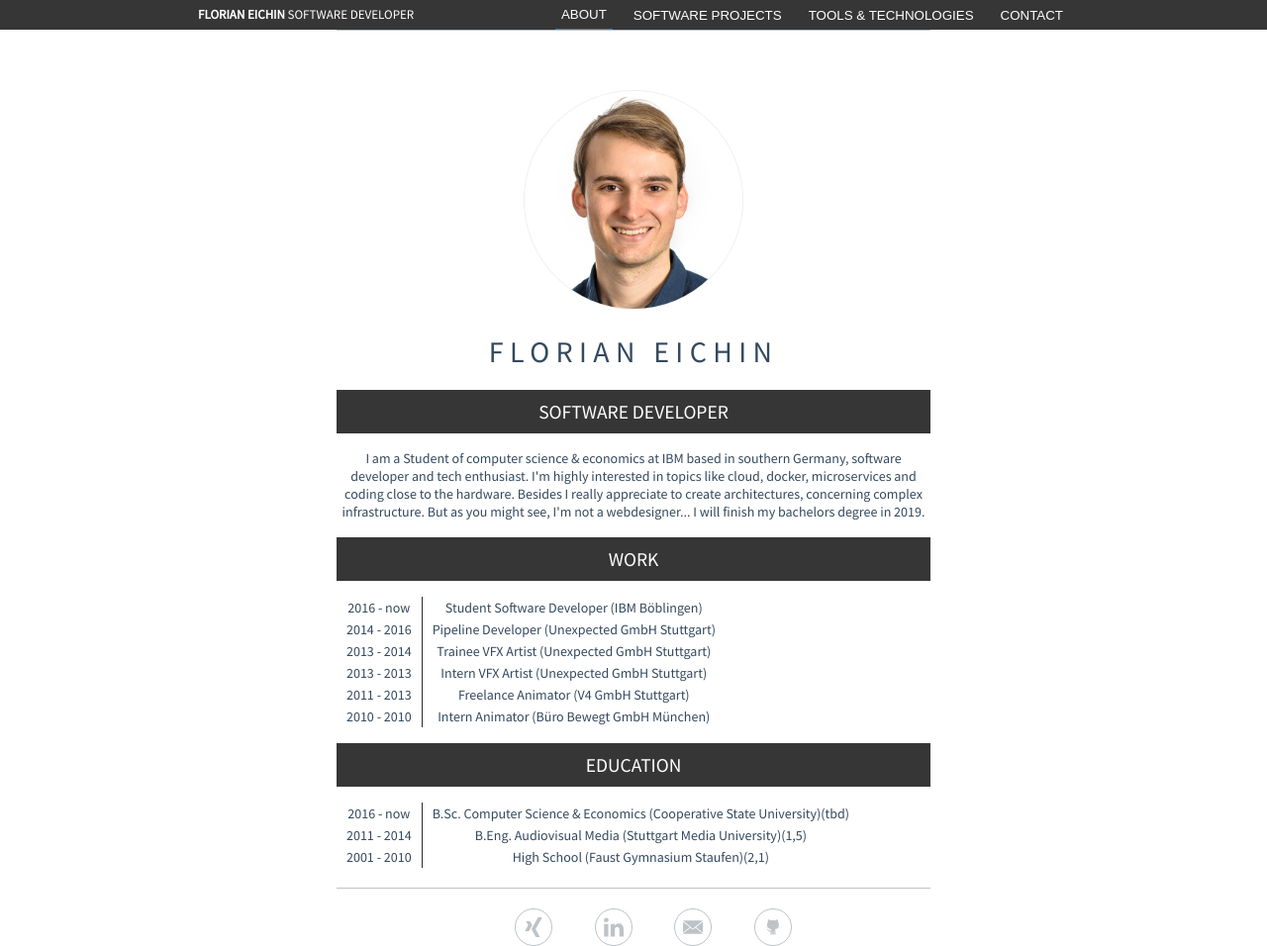
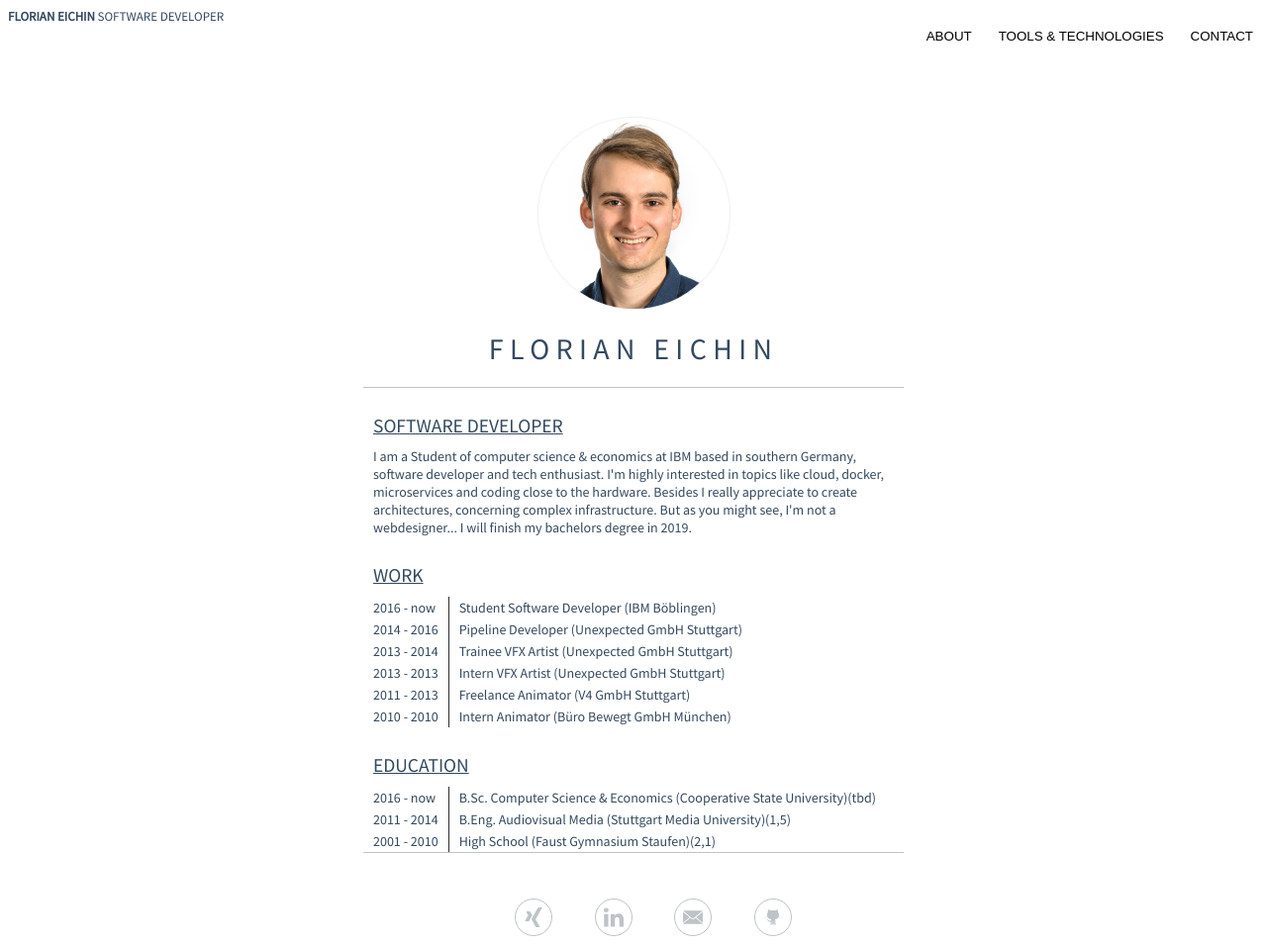
Before and after one commit to florianeichin/website, a plain HTML site: page index.html in a window 1280 px wide. Shown: the whole page at 99% size. Drawn offline with Linux system fonts and the light colour scheme.

Commit message:
reworked complete base
Signed-off-by: Florian Eichin <flo.ei@web.de>

```diff
--- /dev/null
+++ b/func.js
@@ -0,0 +1,16 @@
+function useIt(page) {
+    //var link = document.querySelector('link[rel="import"]');
+    //var content = link.import;
+    //var el = content.querySelector('.about');
+    var el = document.querySelector("template").content.querySelector('.' + page)
+    console.log(el)
+
+    if (document.querySelector("#container").hasChildNodes()) {
+      document.querySelector("#container").lastChild.remove()
+    }
+
+    document.querySelector('#container').appendChild(
+      document.importNode(el, true));
+  }
+
+  useIt("about")
--- a/index.html
+++ b/index.html
@@ -1,5 +1,12 @@
 <!doctype html>
 <html>
+<!--
+
+    todo:
+        navigation responsive
+        html auslagern
+        bild rein
+-->
 
 <head>
   <meta http-equiv="content-type" content="text/html; charset=utf-8" />
@@ -7,51 +14,82 @@
   <meta http-equiv="pragma" content="no-cache" />
   <meta name="robots" content="all" />
   <link href="https://fonts.googleapis.com/css?family=Source+Sans+Pro" rel="stylesheet">
-
   <meta charset="UTF-8">
   <link rel="stylesheet" href="style.css">
-  <script src="openTab.js"></script>
-  <meta name="google-site-verification" content="trXqlFea4UTk-Ju4hlSlQreWipYYJS1JEOdXr0vNLhI" />
+  <!--<link rel="import" href="about.html">-->
+
+
 
 </head>
 
+
 <body>
-  <div id="header_wrapper">
-    <div id="header">
+
   <div id="logo"><b>Florian Eichin</b> Software Developer</div>
   <div id="menu">
     <ul class="navigation">
       <li>
-            <button class="tablinks" onclick="openTab(event, 'about')" id="defaultOpen">About</button>
+        <button class="tablinks" onclick="useIt('about')" id="defaultOpen">About</button>
       </li>
       <li>
-            <button class="tablinks" onclick="openTab(event, 'projects')">Software Projects</button>
+        <button class="tablinks" onclick="useIt('tools')">Tools & Technologies</button>
       </li>
       <li>
-            <button class="tablinks" onclick="openTab(event, 'tools')">Tools & Technologies</button>
-          </li>
-          <li>
-            <button class="tablinks" onclick="openTab(event, 'contact')">Contact</button>
+        <button class="tablinks" onclick="useIt('contact')">Contact</button>
       </li>
     </ul>
   </div>
-    </div>
+
+
+
+  <div id="content">
+
+
+
+    <div class="avatar center-div">
+      <div class="avatar_image">
+        <img src="img.jpg">
       </div>
 
-
-  <div class="outer">
-    <div class="middle">
-      <div class="inner">
-        <div style="margin:auto;display:table">
-          <div class="avatar">
-            <img src="img.jpg">
     </div>
-        </div>
-        <h1>FLORIAN EICHIN
+    <div class = "center-div">
+    <h1 class = "center-text">FLORIAN EICHIN
         <br>
       </h1>
-        <div id="about" class="tabcontent">
-          <div id="home" class="content">
+    </div>
+
+    <div id="container">
+
+    </div>
+
+  </div>
+  <ul id="icons">
+    <div id="xing" class="icon_wrapper">
+      <a target="_blank" href="https://www.xing.com/profile/Florian_Eichin">
+        <img src="icons/xing.svg" class="icon">
+      </a>
+    </div>
+    <div id="linkedin" class="icon_wrapper">
+      <a target="_blank" href="https://www.linkedin.com/in/florian-eichin-03763257/">
+        <img src="icons/linkedin.svg" class="icon">
+      </a>
+    </div>
+    <div id="mail" class="icon_wrapper">
+      <a href="mailto:mail@florianeichin.de">
+        <img src="icons/mail.svg" class="icon">
+      </a>
+    </div>
+    <div id="github" class="icon_wrapper">
+      <a target="_blank" href="https://www.github.com/florianeichin/">
+        <img src="icons/github.svg" class="icon">
+      </a>
+    </div>
+  </ul>
+
+
+
+  <template>
+    <div class="about">
       <h2>SOFTWARE DEVELOPER</h2>
       <p>I am a Student of computer science & economics at IBM based in southern Germany, software developer and
         tech
@@ -104,29 +142,37 @@
         </tr>
       </table>
     </div>
+
+
+
+
+    <div class="contact">
+      <div id="contact" class="tabcontent">
+        <div id="home" class="content">
+          <div style="text-align:center">
+            <h2>Get in Touch</h2>
+            <p>Florian Eichin
+              <br> Katzenbachstr. 37
+              <br> 70563 Stuttgart
+              <br> mail[at]florianeichin.de
+            </p>
+          </div>
+        </div>
+      </div>
+
     </div>
 
 
 
 
 
-
-
-
-
-
-
-
-
-
-        <div id="tools" class="tabcontent">
-          <div id="home" class="content">
-
+    <div class="tools">
       <h2>Programming Languages</h2>
 
       <div class="grid-container">
         <div class="grid-item"><img class="image" src="img/python.png"><span class="tooltiptext">Python</span></div>
-              <div class="grid-item"><img class="image" src="img/javascript.png"><span class="tooltiptext">Javascript</span></div>
+        <div class="grid-item"><img class="image" src="img/javascript.png"><span class="tooltiptext">Javascript</span>
+        </div>
         <div class="grid-item"><img class="image" src="img/java.png"><span class="tooltiptext">Java</span></div>
         <div class="grid-item"><img class="image" src="img/go.png"><span class="tooltiptext">Go</span></div>
       </div>
@@ -136,11 +182,14 @@
       <div class="grid-container">
         <div class="grid-item"><img class="image" src="img/linux.png"><span class="tooltiptext">Linux</span></div>
         <div class="grid-item"><img class="image" src="img/docker.png"><span class="tooltiptext">Docker</span></div>
-              <div class="grid-item"><img class="image" src="img/kubernetes.png"><span class="tooltiptext">Kubernetes</span></div>
+        <div class="grid-item"><img class="image" src="img/kubernetes.png"><span class="tooltiptext">Kubernetes</span>
+        </div>
         <div class="grid-item"><img class="image" src="img/notary.png"><span class="tooltiptext">Notary</span></div>
-              <div class="grid-item"><img class="image" src="img/containerd.png"><span class="tooltiptext">containerD</span></div>
+        <div class="grid-item"><img class="image" src="img/containerd.png"><span class="tooltiptext">containerD</span>
+        </div>
         <div class="grid-item"><img class="image" src="img/buildkit.png"><span class="tooltiptext">Buildkit</span></div>
-              <div class="grid-item"><img class="image" src="img/jaeger.png"><span class="tooltiptext">Jaeger Tracing</span></div>
+        <div class="grid-item"><img class="image" src="img/jaeger.png"><span class="tooltiptext">Jaeger Tracing</span>
+        </div>
         <div class="grid-item"><img class="image" src="img/traefik.png"><span class="tooltiptext">Traefik</span></div>
         <div class="grid-item"><img class="image" src="img/angular.png"><span class="tooltiptext">Angular</span></div>
         <div class="grid-item"><img class="image" src="img/ionic.png"><span class="tooltiptext">Ionic</span></div>
@@ -152,18 +201,19 @@
         <div class="grid-item"><img class="image" src="img/mongo.png"><span class="tooltiptext">Mongo DB</span></div>
         <div class="grid-item"><img class="image" src="img/redis.png"><span class="tooltiptext">Redis</span></div>
       </div>
-
-
       <div class="clear"></div>
-
       <h2>Topics</h2>
       <div class="grid-container">
-              <div class="grid-item"><img class="image" src="img/crypto.png"><span class="tooltiptext">Cryptography</span></div>
-              <div class="grid-item"><img class="image" src="img/container.png"><span class="tooltiptext">Container</span></div>
-              <div class="grid-item"><img class="image" src="img/security.png"><span class="tooltiptext">Software Security</span></div>
+        <div class="grid-item"><img class="image" src="img/crypto.png"><span class="tooltiptext">Cryptography</span>
+        </div>
+        <div class="grid-item"><img class="image" src="img/container.png"><span class="tooltiptext">Container</span>
+        </div>
+        <div class="grid-item"><img class="image" src="img/security.png"><span class="tooltiptext">Software
+            Security</span></div>
         <div class="grid-item"><img class="image" src="img/cloud.png"><span class="tooltiptext">Cloud</span></div>
         <div class="grid-item"><img class="image" src="img/iot.png"><span class="tooltiptext">IoT</span></div>
-              <div class="grid-item"><img class="image" src="img/microservice.png"><span class="tooltiptext">Microservices</span></div>
+        <div class="grid-item"><img class="image" src="img/microservice.png"><span
+            class="tooltiptext">Microservices</span></div>
         <div class="grid-item"><img class="image" src="img/devops.png"><span class="tooltiptext">DevOps</span></div>
       </div>
 
@@ -178,89 +228,15 @@
         <div class="grid-item"><img class="image" src="img/design.png">
           <span class="tooltiptext">Design Thinking</span>
         </div>
-
-              <div class="grid-item"><img class="image" src="img/itil.png">
-                <span class="tooltiptext">ITIL</span>
-              </div>
       </div>
       <div class="clear"></div>
     </div>
-        </div>
+  </template>
 
 
 
+  <script type="text/javascript" src="func.js"></script>
 
-
-        <div id="projects" class="tabcontent">
-          <div id="home" class="content">
-            <h2>SOFTWARE PROJECTS</h2>
-            <p>This is just a brief description of the professional software development projects, I've worked on. If
-              you want to get in touch, don't hesistate in contacting me via Linkedin or Xing.</p>
-            <h3>IBM Linux on Z Development - Crypto & Docker (2017 - 2018)</h3>
-            <p>Implementing IBM System Z Crypto Express pkcs11 (EP11) signing capabilities upstream in Notary, an open
-              source approach, formely developed by Docker, now donated to CNCF. In the future, Notary will build the
-              base security part of Docker and Kubernetes.</p>
-            <h3>IBM Hybrid Cloud - REST API (2017)</h3>
-            <p>Building a REST API in Node.js and Frontends in Angular. Building algorithms to get simple walktrough
-              trees of complex graph datastructures, for further analytics.</p>
-            <h3>IBM Secure Service Container - Crypto & UI (2017)</h3>
-            <p>Streamlining the workflow of the IBM inhouse signing process. Working on javacard based smartcards and
-              Crypto Express cards using PKCS11 to sign and verify RSA keys.</p>
-            <h3>Unexpected Pipeline (2014-2016)</h3>
-            <p>Co-leading the requirement engineering for and total overhaul of the inhouse workflows and tools.
-              Concept, design and implementation of the core tools.</p>
-
-
-          </div>
-        </div>
-
-        <div id="contact" class="tabcontent">
-          <div id="home" class="content">
-            <div style="text-align:center">
-              <h3>Get in Touch</h3>
-              <p>Florian Eichin
-                <br> Katzenbachstr. 37
-                <br> 70563 Stuttgart
-                <br> mail[at]florianeichin.de
-              </p>
-            </div>
-          </div>
-        </div>
-
-
-      </div>
-
-
-
-    </div>
-    <ul id="icons">
-      <div id="xing" class="icon_wrapper">
-        <a target="_blank" href="https://www.xing.com/profile/Florian_Eichin">
-          <img src="icons/xing.svg" class="icon">
-        </a>
-      </div>
-      <div id="linkedin" class="icon_wrapper">
-        <a target="_blank" href="https://www.linkedin.com/in/florian-eichin-03763257/">
-          <img src="icons/linkedin.svg" class="icon">
-        </a>
-      </div>
-      <div id="mail" class="icon_wrapper">
-        <a href="mailto:mail@florianeichin.de">
-          <img src="icons/mail.svg" class="icon">
-        </a>
-      </div>
-      <div id="github" class="icon_wrapper">
-        <a target="_blank" href="https://www.github.com/florianeichin/">
-          <img src="icons/github.svg" class="icon">
-        </a>
-      </div>
-    </ul>
-  </div>
-  </div>
-  <script>
-    // Get the element with id="defaultOpen" and click on it
-    document.getElementById("defaultOpen").click();
-  </script>
 </body>
 
 </html>
--- a/openTab.js
+++ /dev/null
@@ -1,13 +0,0 @@
-function openTab(evt, tabName) {
-    var i, tabcontent, tablinks;
-    tabcontent = document.getElementsByClassName("tabcontent");
-    for (i = 0; i < tabcontent.length; i++) {
-        tabcontent[i].style.display = "none";
-    }
-    tablinks = document.getElementsByClassName("tablinks");
-    for (i = 0; i < tablinks.length; i++) {
-        tablinks[i].className = tablinks[i].className.replace(" active", "");
-    }
-    document.getElementById(tabName).style.display = "block";
-    evt.currentTarget.className += " active";
-}
--- a/style.css
+++ b/style.css
@@ -1,18 +1,31 @@
 body {
-	margin:0;
+
 	background:#FFF;
 	color:#34495e;
 	font-family:Source Sans Pro;
 	font-size:13px;
 	overflow-y:scroll;
+
+
+
 }
 h1{
     font-size: 30px;
     font-weight: normal;
     letter-spacing: 6.4px;
 }
-.space_top {
-	height:31px;
+h2{
+
+	padding:10px;
+    font-weight: 100;
+    margin-bottom: 0px;
+    text-decoration: underline;
+}
+
+h3{
+
+	padding:5px;
+	font-weight: 100;
 }
 
 table {
@@ -20,7 +33,10 @@ table {
 	border-collapse: collapse;
 }
 p{
-	font-size: 14px;
+    font-size: 14px;
+    padding-left: 10px;
+    padding-right: 10px;
+    margin: 0;
 }
 td {
 	padding-left:10px;
@@ -35,23 +51,7 @@ table.contact td {
 	padding-top:10px;
 	padding-bottom:10px;
 }
-#header_wrapper {
-	/*position:fixed;*/
-	width:100%;
-	height:30px;
-	top:0;
-	background:#363636;
-	color: #fff;
-	z-index:2;
-}
-#header {
-	/*width:1000px;*/
-	padding-left:200px;
-	padding-right:200px;
-	margin-left:auto;
-	margin-right:auto;
-	line-height:30px;
-}
+
 #logo {
 	float:left;
 	text-transform:uppercase;
@@ -83,73 +83,24 @@ table.contact td {
     text-align: center;
 }
 
-.avatar {
 
-    /*border: 1px solid #bdc3c7;*/
-    border-radius: 50%;
-    border: 1px solid #eee;
-    display: inline-flex;
-    margin-top:60px;
-}
-.avatar img {
-    width: 220px;
-    height: 220px;
-    border-radius: 100%;
-}
+
 .content{
 	text-align:center
-}
-
-h2{
-	background-color: #363636;
-	color:#fff;
-	padding:10px;
-	font-weight: 100;
-}
-
-h3{
-	background-color: #363636;
-	color:#fff;
-	padding:5px;
-	font-weight: 100;
-}
-
-.inner{
-    border-bottom: 1px solid #bdc3c7;
-    border-top: 1px solid #bdc3c7;
-    position:relative;
-    width:600px;
-    float: none;
-    margin: auto;
-    padding-bottom: 20px;
-
-}
-.outer {
-    display: table;
-    position: absolute;
-    height: 100%;
-    width: 100%;
-}
-
-.middle {
-    /*display: table-cell;*/
-    vertical-align: middle;
-    text-align: center;
 }
 
 
 
 ul.navigation {
 	float:right;
-	margin:0;
-	padding:0;
+
 	list-style:none;
 }
 ul.navigation li{
 	float:left;
 }
 ul.navigation button {
-	color:#fff;
+	color:#000;
 	margin-left:15px;
 	text-transform: uppercase;
 	text-decoration: none;
@@ -166,43 +117,18 @@ ul.navigation button.active, ul.navigation button:hover {
 	border-bottom: 1px solid;
 	border-color:#337ab7;
 }
-.tabcontent {
-	display: none;
-	animation: fadeEffect 0.25s;
-}
-@keyframes fadeEffect {
-    from {opacity: 0;}
-    to {opacity: 1;}
-}
-div.skill {
-	/*margin:10px;*/
-	margin-top:5px;
-	margin-bottom:5px;
-	height:30px;
-	float:left;
-	position:relative;
-}
-div.skill img {
-	margin:5px;
-	float:left;
-}
-div.skill span{
-	margin:5px;
-	line-height:20px;
-	float:left;
-}
+
+
+
 .clear {
 	clear:left;
 }
 div#contact.tabcontent {
 	text-align: center !important;
 }
-
-
-
         .grid-container {
             display: grid;
-            grid-template-columns: repeat(10, 60px);
+            grid-template-columns: repeat(auto-fill, 60px);
         }
 
         .image {
@@ -229,3 +155,45 @@ div#contact.tabcontent {
         .grid-item:hover .tooltiptext {
             visibility: visible;
         }
+		#container{
+			border-bottom: 1px solid #bdc3c7;
+			border-top: 1px solid #bdc3c7;
+		}
+        #content{
+
+
+
+			max-width:42em;
+
+	margin: auto;
+	padding-bottom: 2em;
+        }
+
+        #menu{
+            height:50px
+		}
+
+.center-text{
+	text-align: center;
+}
+.center-div{
+	margin: 0 auto;
+}
+		.avatar
+{
+  margin-top:60px;
+  width:15em;
+  height:15em;
+}
+
+.avatar_image {
+    border-radius: 50%;
+    border: 1px solid #eee;
+    display: inline-flex;
+
+}
+.avatar_image img {
+	width:100%;
+	height:100%;
+    border-radius: 100%;
+}
```
Lines whose indentation alone changed are shown as unchanged.
